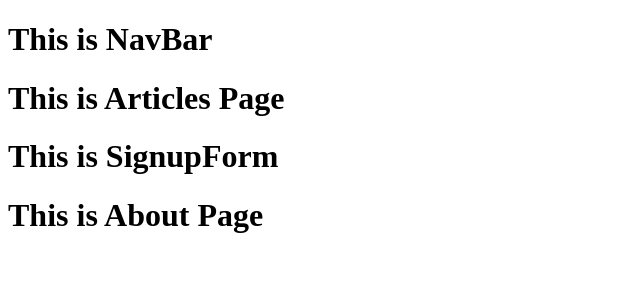
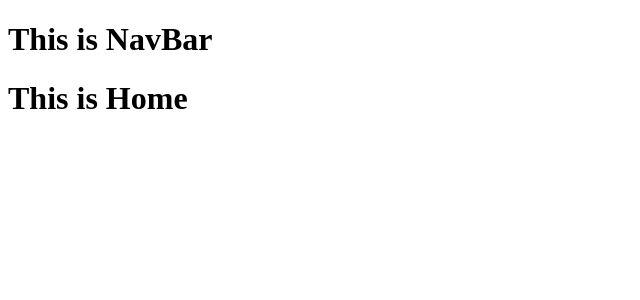
Before and after one commit to ycfan23/blog-site, a React (Create React App) app in the folder my-blog/: page / in a window 1280 px wide. Shown: the top 300 px of the page, without its empty margins (0-640 px from the left). Built offline with nearby package versions, Linux system fonts and the light colour scheme.

Commit message:
bug fixed for Home page

```diff
--- a/my-blog/package.json
+++ b/my-blog/package.json
@@ -8,6 +8,7 @@
     "@testing-library/user-event": "^13.5.0",
     "react": "^17.0.2",
     "react-dom": "^17.0.2",
+    "react-router-dom": "^6.2.1",
     "react-scripts": "5.0.0",
     "web-vitals": "^2.1.3"
   },
--- a/my-blog/src/App.js
+++ b/my-blog/src/App.js
@@ -1,17 +1,26 @@
 import React from 'react';
+
+import Home from './components/home';
 import NavBar from './components/navBar';
 import About from './components/about';
 import SignupForm from './components/signupForm';
 import Articles from './components/articles';
 
-function App() {
+import { BrowserRouter as Router, Routes, Route} from 'react-router-dom';
+
+const App = () => {
   return (
-    <div>
-      <NavBar />
-      <Articles />
-      <SignupForm />
-      <About />
-    </div>
+    <>
+      <Router>
+          <NavBar />
+          <Routes>
+            <Route path='/' element={<Home />}/>
+            <Route path='/articles' element={<Articles />}/>
+            <Route path='/about' element={<About />}/>
+            <Route path='/signupform' element={<SignupForm />}/>
+          </Routes>
+      </Router>
+    </>
   );
 }
 
--- a/my-blog/src/components/about.jsx
+++ b/my-blog/src/components/about.jsx
@@ -1,6 +1,6 @@
 import React from 'react'
 
-const about = () => {
+const About = () => {
   return (
     <div>
       <h1>This is About Page</h1>
@@ -8,4 +8,4 @@
   )
 }
 
-export default about
+export default About;
--- a/my-blog/src/components/articles.jsx
+++ b/my-blog/src/components/articles.jsx
@@ -1,6 +1,6 @@
 import React from 'react'
 
-const articles = () => {
+const Articles = () => {
   return (
     <div>
       <h1>This is Articles Page</h1>
@@ -8,4 +8,4 @@
   )
 }
 
-export default articles
+export default Articles;
--- /dev/null
+++ b/my-blog/src/components/home.jsx
@@ -0,0 +1,11 @@
+import React from 'react'
+
+const Home = () => {
+  return (
+    <div>
+      <h1>This is Home</h1>
+    </div>
+  )
+}
+
+export default Home;
--- a/my-blog/src/components/navBar.jsx
+++ b/my-blog/src/components/navBar.jsx
@@ -1,6 +1,6 @@
 import React from 'react'
 
-const navBar = () => {
+const NavBar = () => {
   return (
     <div>
       <h1>This is NavBar</h1>
@@ -8,4 +8,4 @@
   )
 }
 
-export default navBar
+export default NavBar;
--- a/my-blog/src/components/signupForm.jsx
+++ b/my-blog/src/components/signupForm.jsx
@@ -1,6 +1,6 @@
 import React from 'react'
 
-const signupForm = () => {
+const SignupForm = () => {
   return (
     <div>
       <h1>This is SignupForm</h1>
@@ -8,4 +8,4 @@
   )
 }
 
-export default signupForm
+export default SignupForm;
```
Also changed, not shown: 1 other file (tests, documents, lock files or other folders).
